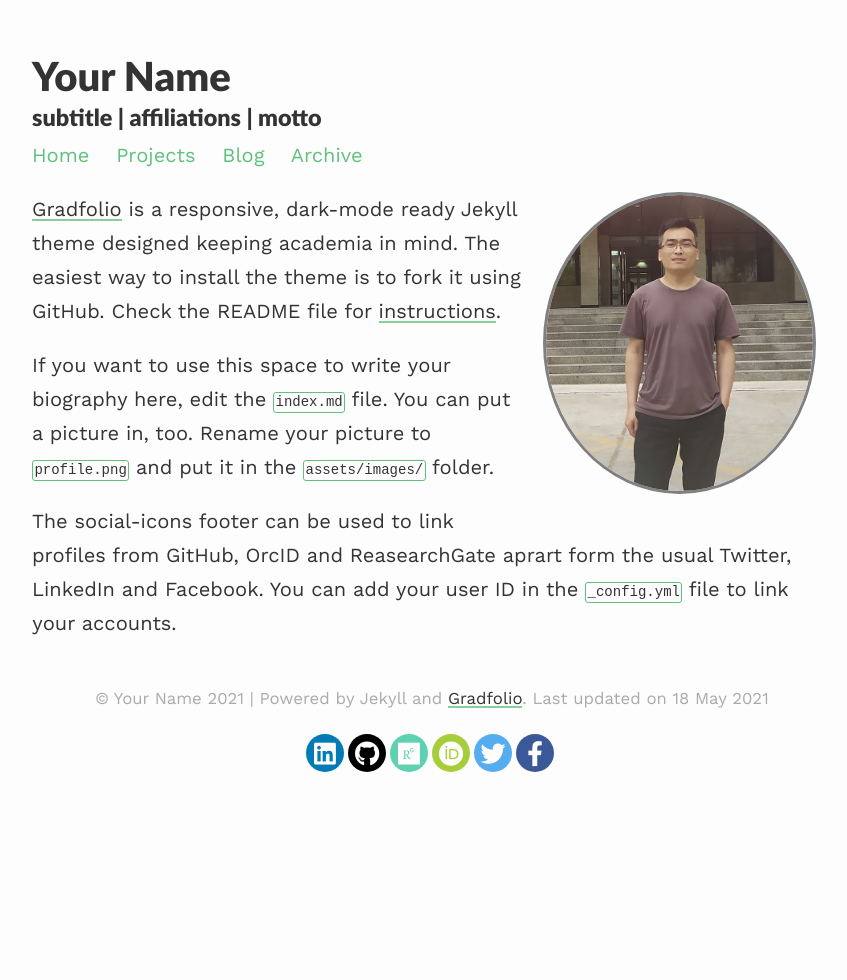
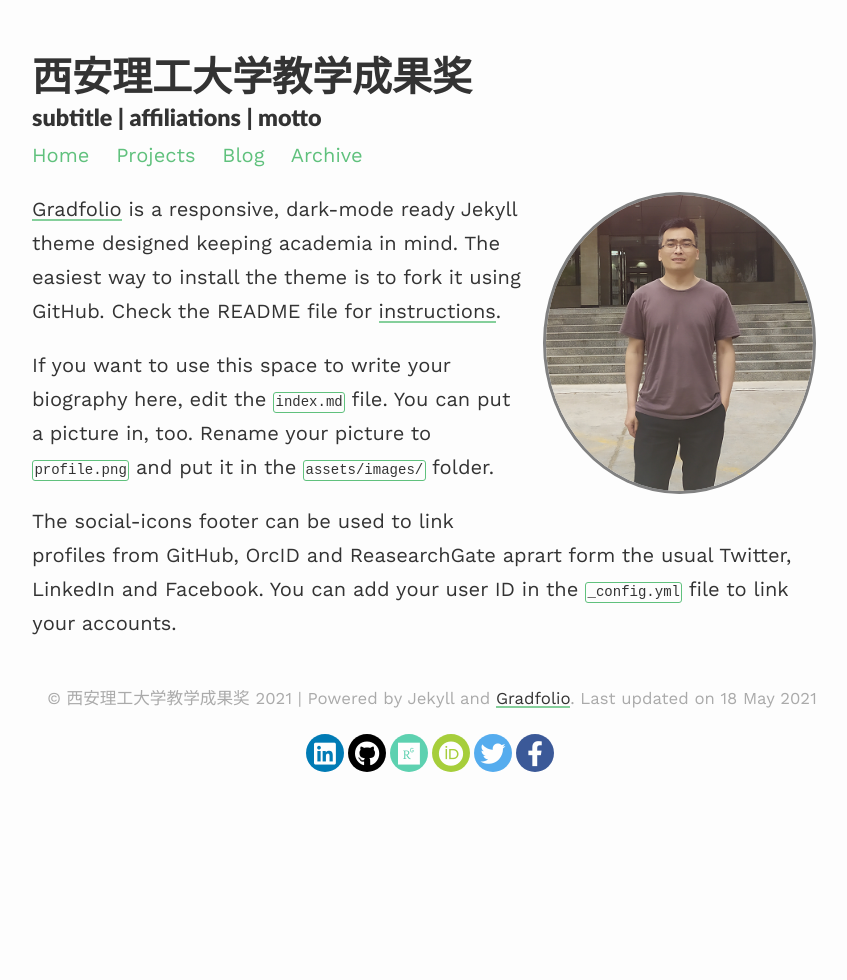
Before and after one commit to dakuamao/gradfolio, a Jekyll site: the page built from index.md, in a window 1280 px wide. Shown: the whole page, without its empty margins (208-1055 px from the left). Built offline with Jekyll 4.4.1, drawn with Linux system fonts in a browser that asks for light colours; nearby versions of some CDN libraries.

Commit message:
Update _config.yml

```diff
--- a/_config.yml
+++ b/_config.yml
@@ -1,6 +1,6 @@
 ### your site title here
 
-title: Your Name
+title: 西安理工大学教学成果奖
 description: subtitle | affiliations | motto
 
 baseurl: /gradfolio #name of GitHub repository
```
